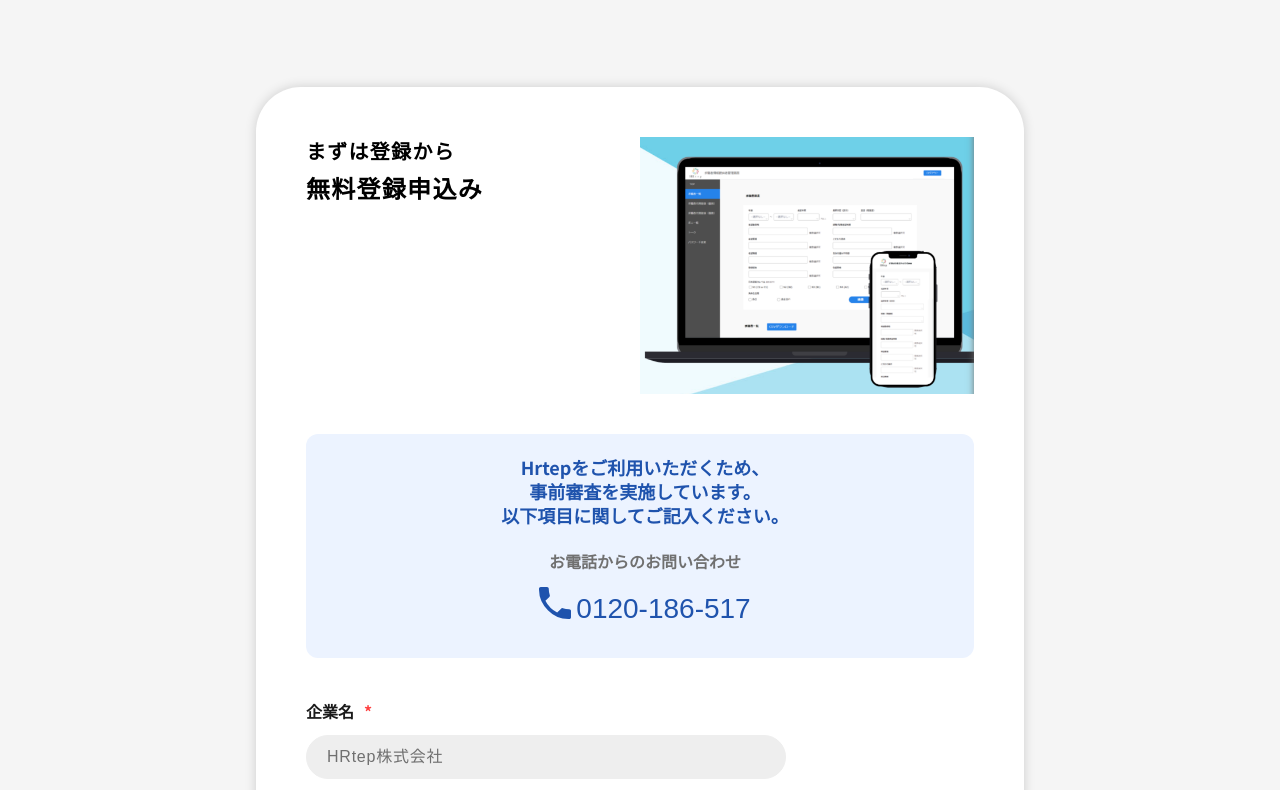
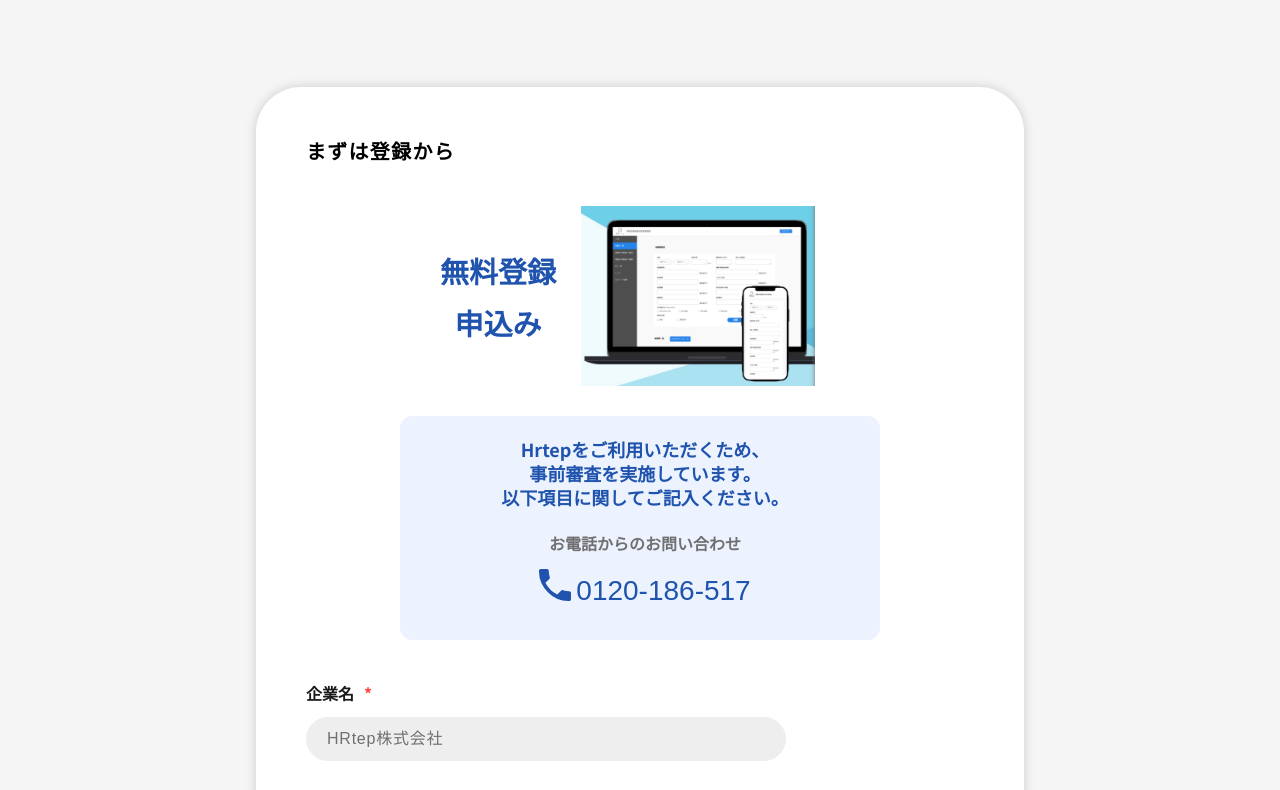
Before and after one commit to ConcreteLannd/Hrtep, a website: page dist/contact.html in a window 1280 px wide. Shown: the part 81-871 px from the top of the page. Drawn offline with Linux system fonts and the light colour scheme; a script that the page names is missing; a web font is replaced by a local one.

Commit message:
update icon

```diff
--- a/src/assets/style/object/project/_contact.scss
+++ b/src/assets/style/object/project/_contact.scss
@@ -508,7 +508,7 @@
 
         &_sub {
           font-size: 19px;
-          list-height: 1.5;
+          line-height: 1.5;
         }
       }
     }
@@ -520,6 +520,8 @@
     background-color: #ecf3ff;
     margin-top: 20px;
     margin-bottom: 40px;
+    max-width: 480px;
+    margin: 0 auto;
 
     @include bp(tab) {
       padding: 15px 10px;
@@ -596,7 +598,7 @@
     }
 
     @include bp(tab) {
-      margin-bottom: 30px;
+      margin-bottom: 20px;
     }
 
     &_title {
@@ -613,6 +615,11 @@
       &_sub {
         font-size: 24px;
         line-height: 1.8;
+        color: #1f53ad;
+        font-size: 29px;
+        font-weight: bold;
+        letter-spacing: normal;
+        text-align: center;
       }
 
       @include bp(tab) {
@@ -630,15 +637,37 @@
 
     &_image {
       @include bp(pc) {
-        margin-left: 20px;
+        display: flex;
+        align-items: center;
+        justify-content: space-between;
+        max-width: 480px;
+        margin-right: auto;
+        margin-bottom: 30px;
+        margin-left: auto;
+        padding-right: 65px;
+        padding-left: 35px;
       }
       @include bp(tab) {
-        margin-top: 15px;
+        max-width: 480px;
+        margin-bottom: 15px;
         text-align: center;
+        display: flex;
+        align-items: center;
+        justify-content: space-between;
+        margin: 0 auto;
       }
 
       img {
-        max-width: 334px;
+        max-width: 234px;
+        margin-left: 20px;
+        @include bp(tab) {
+          width: 99px;
+          margin-left: 0;
+          margin-right: 20px;
+        }
+        @include bp(sp2) {
+          width: 88px;
+        }
       }
     }
   }
@@ -721,6 +750,7 @@
       @include bp(tab) {
         text-align: center;
         width: 99px;
+        margin-right: 20px;
 
         @include bp(sp2) {
           width: 88px;
--- a/src/assets/style/object/project/_toppage.scss
+++ b/src/assets/style/object/project/_toppage.scss
@@ -153,7 +153,7 @@
     }
     @include mq_lpm(lpm) {
       padding: 2px 20px 3px 20px;
-      width: 71vw;
+      width: 70vw;
     }
     @include mq_lp(lp) {
       margin-left: 20px;
@@ -177,7 +177,7 @@
 
     &_logo {
       @include mq_lpm(lpm) {
-        width: 18.5vw;
+        width: 15.5vw;
       }
       @include mq_tab(tab) {
         width: 150px;
@@ -190,13 +190,22 @@
       display: flex;
       justify-content: center;
       align-items: center;
+
+      .icon_link {
+       a {
+        padding: 0;
+        img {
+          width: 70px;
+        }
+       }
+      }
       a {
         padding: 0 10px;
-        @include fs(20,27);
+        @include fs(16,22);
         font-weight: bold;
         color: #707070;
         @include mq_lpm(lpm) {
-          font-size: 1.1vw;
+          font-size: 1vw;
           line-height: 1.42;
         }
         @include mq_pcm(pcm) {
@@ -206,7 +215,7 @@
           @include fs(14,20);
         }
         @include mq_tab(tab) {
-          @include fs(13,18);
+          font-size: 1.28vw;
           padding: 0 5px;
         }
       }
@@ -261,6 +270,12 @@
         display: flex!important;
         justify-content: center;
         align-items: center;
+        a {
+          img {
+            width: 50px;
+            margin-right: 15px;
+          }
+        }
 
         .phone-header_sp {
           width: 27px;
```
Also changed, not shown: dist/assets/css/app.css, dist/assets/images/btn.png (added), dist/assets/images/title-form.png, dist/contact.html, dist/index.html.
